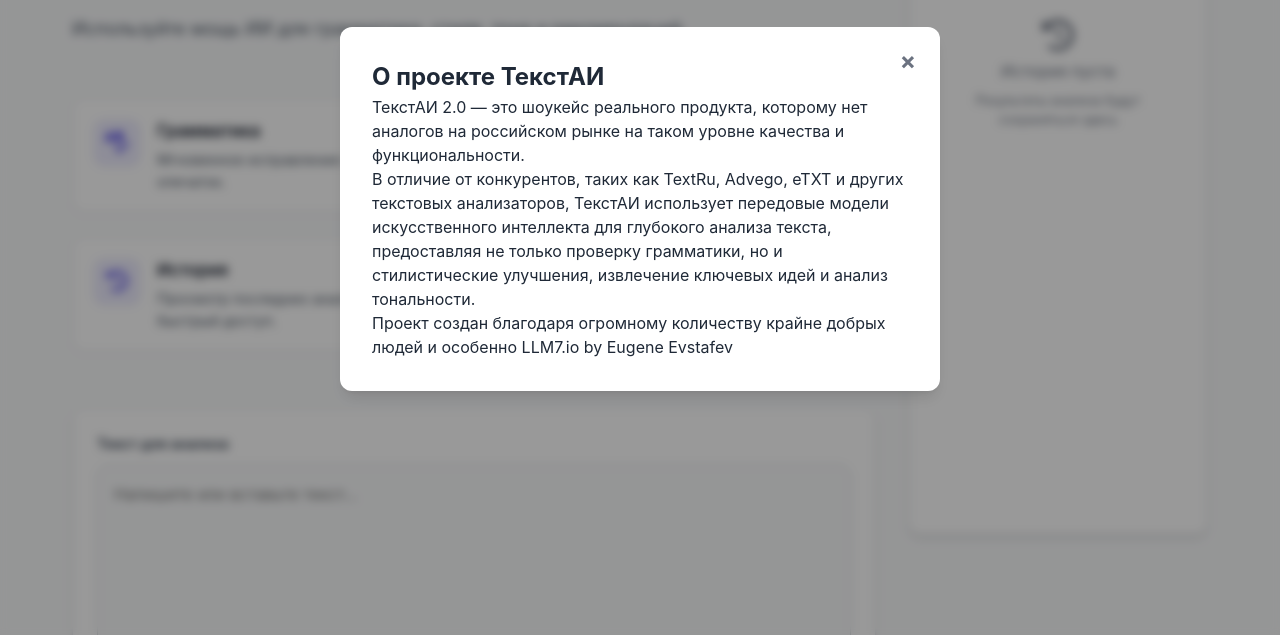
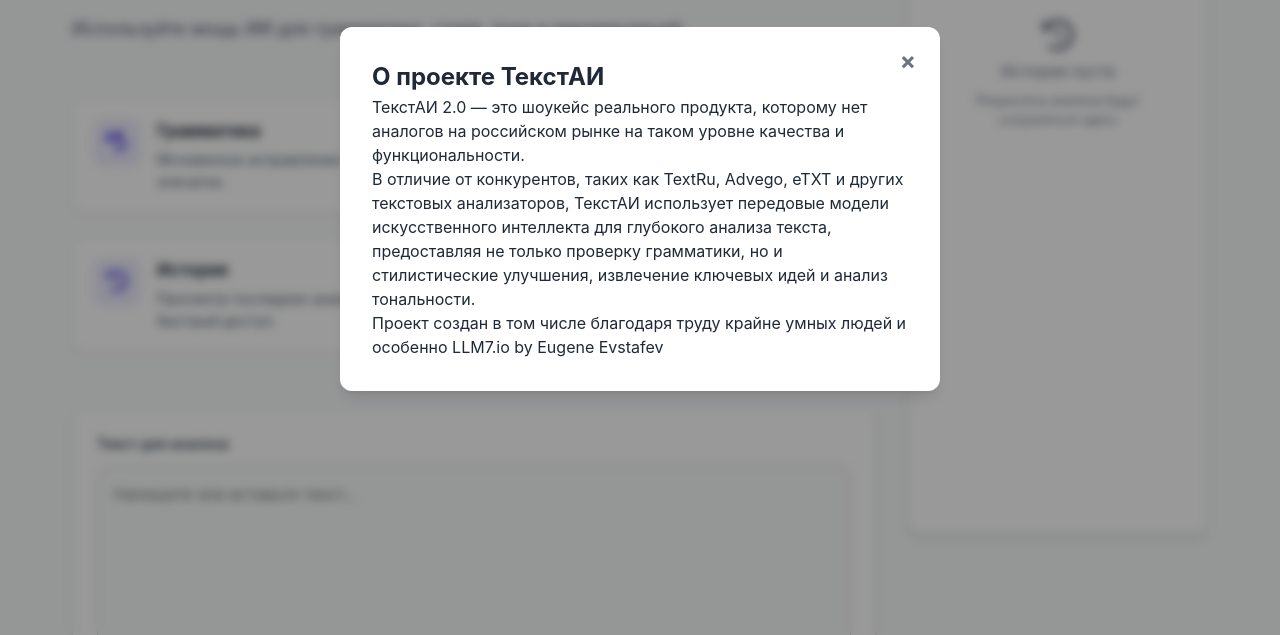
Before and after one commit to killytoronto/tests_yandex, a plain HTML site: page index.html in a window 1280 px wide. Both pictures are taken after a click on the link "О проекте". Shown: the part 165-800 px from the top of the page. Drawn offline with Linux system fonts and the light colour scheme.

Commit message:
Update index.html

```diff
--- a/index.html
+++ b/index.html
@@ -827,7 +827,7 @@
       <h2>О проекте ТекстАИ</h2>
       <p>ТекстАИ 2.0 — это шоукейс реального продукта, которому нет аналогов на российском рынке на таком уровне качества и функциональности.</p>
       <p>В отличие от конкурентов, таких как TextRu, Advego, eTXT и других текстовых анализаторов, ТекстАИ использует передовые модели искусственного интеллекта для глубокого анализа текста, предоставляя не только проверку грамматики, но и стилистические улучшения, извлечение ключевых идей и анализ тональности.</p>
-      <p>Проект создан благодаря огромному количеству крайне добрых людей и особенно LLM7.io by Eugene Evstafev</p>
+      <p>Проект создан в том числе благодаря труду крайне умных людей и особенно LLM7.io by Eugene Evstafev</p>
     </div>
   </div>
 
```
